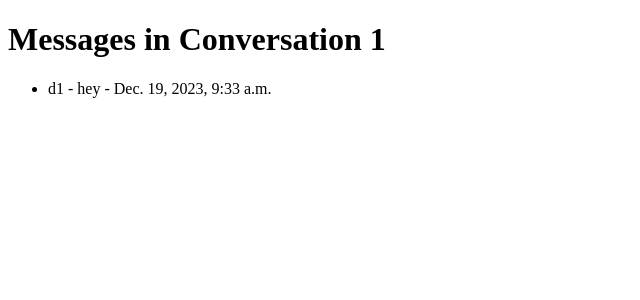
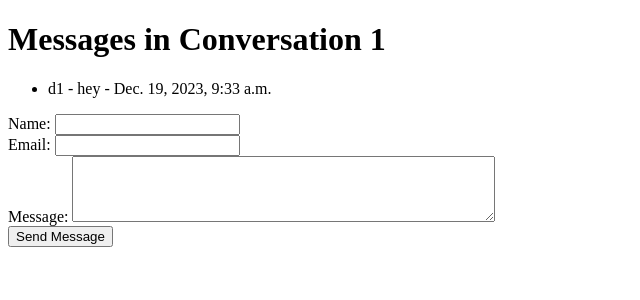
Before and after one commit to s1leviathan/ChatBox, a Django app: page /chat/conversation/1/ in a window 1280 px wide. Shown: the top 300 px of the page, without its empty margins (0-640 px from the left). Run offline with Django 5.2, Linux system fonts and the light colour scheme; data comes from the database, SQL or seed files in the repository.

Commit message:
trying to redrct correctly

```diff
--- a/chatbox/chat/templates/chat/message_list.html
+++ b/chatbox/chat/templates/chat/message_list.html
@@ -10,5 +10,15 @@
             <li>{{ message.user.name }} - {{ message.text }} - {{ message.date }}</li>
         {% endfor %}
     </ul>
+    <form method="post" action="{% url 'message_list' conversation_id=conversation.id %}">
+        {% csrf_token %}
+        <label for="name">Name:</label>
+        <input type="text" name="name" required><br>
+        <label for="email">Email:</label>
+        <input type="email" name="email" required><br>
+        <label for="message">Message:</label>
+        <textarea name="message" rows="4" cols="50" required></textarea><br>
+        <button type="submit">Send Message</button>
+    </form>
 </body>
 </html>
```
Also changed, not shown: chatbox/chat/templates/chat/home.html (added, +17 -0 lines).
